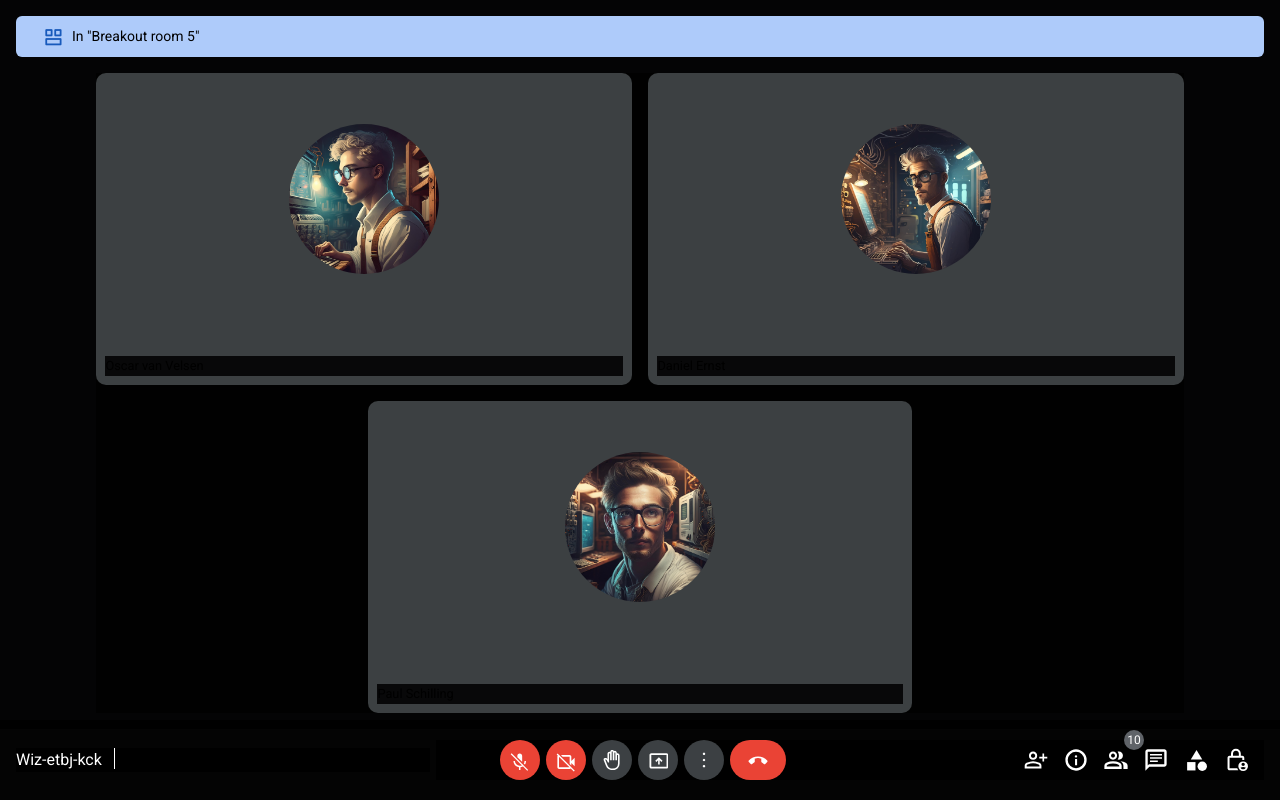
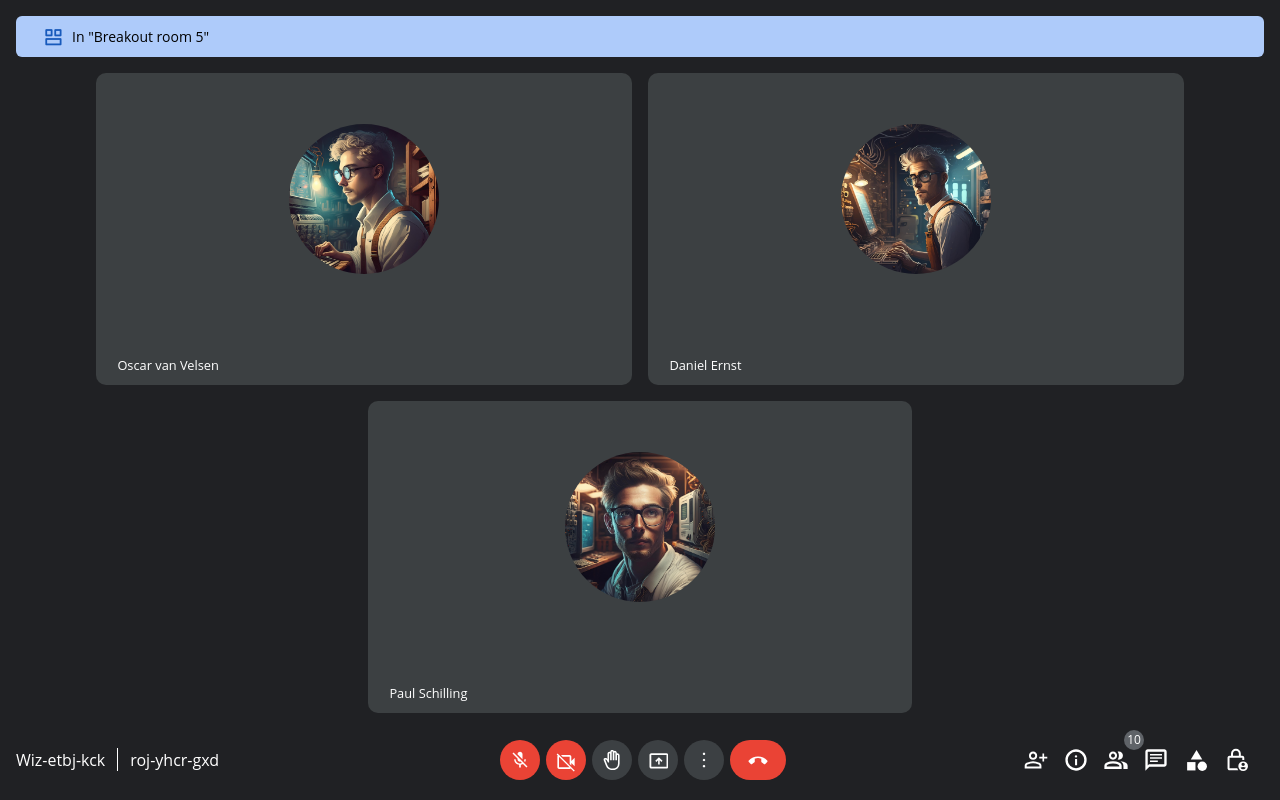
Before and after one commit to Dutch-TS-Dev/Google-meets, a Next.js app: page / in a window 1280 px wide. Built offline with nearby package versions, Linux system fonts and the light colour scheme.

Commit message:
css updates

```diff
--- a/app/components/BottomBar.jsx
+++ b/app/components/BottomBar.jsx
@@ -1,9 +1,14 @@
+"use client";
+
+import { useState } from "react";
 import ButtonRight from "./BottomBar/ButtonsRight";
 import MetaData from "./BottomBar/MetaData";
 
 import("./Buttons.css");
 
 export default function BottomBar() {
+  const [microActive, setMicroActive] = useState(false);
+
   return (
     <div
       id="control-bar"
@@ -11,10 +16,45 @@ export default function BottomBar() {
     >
       <MetaData />
       <div id="control-middle">
-        <button id="mic" onclick="checkMute()">
-          <svg width="24" height="24" viewBox="0 0 48 48" fill="white">
-            <path d="m35.65 30.25-2.7-2.65q.95-1.2 1.375-2.7.425-1.5.425-3.2h3.65q0 2.3-.725 4.525-.725 2.225-2.025 4.025ZM28.9 23.6 17.65 12.35V8.3q.25-1.95 1.875-3.375T23.3 3.5q2.45 0 4.175 1.7Q29.2 6.9 29.2 9.35V21.7q0 .35-.075.975t-.225.925Zm-7.4 19.7v-6.9q-5.7-.6-9.5-4.775Q8.2 27.45 8.2 21.7h3.65q0 4.75 3.35 7.975 3.35 3.225 8.1 3.225 2.15 0 4.025-.725Q29.2 31.45 30.8 30.2l2.6 2.6q-1.7 1.55-3.775 2.45-2.075.9-4.525 1.15v6.9Zm19.95 1.8L1.7 5.35 3.8 3.2l39.75 39.75Z"></path>
-          </svg>
+        <button
+          className={microActive && `!bg-[#3c4043]`}
+          id="mic"
+          onclick="checkMute()"
+        >
+          <div
+            onClick={() => {
+              setMicroActive(!microActive);
+            }}
+          >
+            {microActive && (
+              <svg
+                focusable="false"
+                width="24"
+                height="24"
+                viewBox="0 0 24 24"
+                class="Hdh4hc cIGbvc NMm5M"
+                fill="white"
+              >
+                <path d="M12 14c1.66 0 3-1.34 3-3V5c0-1.66-1.34-3-3-3S9 3.34 9 5v6c0 1.66 1.34 3 3 3z"></path>
+                <path d="M17 11c0 2.76-2.24 5-5 5s-5-2.24-5-5H5c0 3.53 2.61 6.43 6 6.92V21h2v-3.08c3.39-.49 6-3.39 6-6.92h-2z"></path>
+              </svg>
+            )}
+
+            {!microActive && (
+              <svg
+                xmlns="http://www.w3.org/2000/svg"
+                width="24px"
+                height="24px"
+                viewBox="0 0 24 24"
+                fill="white"
+                class="Hdh4hc cIGbvc"
+              >
+                <path d="M0 0h24v24H0zm0 0h24v24H0z" fill="none"></path>
+                <path d="M19 11h-1.7c0 .74-.16 1.43-.43 2.05l1.23 1.23c.56-.98.9-2.09.9-3.28zm-4.02.17c0-.06.02-.11.02-.17V5c0-1.66-1.34-3-3-3S9 3.34 9 5v.18l5.98 5.99zM4.27 3L3 4.27l6.01 6.01V11c0 1.66 1.33 3 2.99 3 .22 0 .44-.03.65-.08l1.66 1.66c-.71.33-1.5.52-2.31.52-2.76 0-5.3-2.1-5.3-5.1H5c0 3.41 2.72 6.23 6 6.72V21h2v-3.28c.91-.13 1.77-.45 2.54-.9L19.73 21 21 19.73 4.27 3z"></path>
+              </svg>
+            )}
+          </div>
+
           <div className="hint">lorem (Strg + D)</div>
         </button>
         <button id="cam" className="" onclick="checkCam()">
--- a/app/components/BottomBar/MetaData.jsx
+++ b/app/components/BottomBar/MetaData.jsx
@@ -1,8 +1,8 @@
 export default function MetaData() {
-    return (
-        <div id="control-left">
-            <span id="time">Wiz-etbj-kck</span>
-            <span></span>
-        </div>
-    );
+  return (
+    <div id="control-left">
+      <span id="time">Wiz-etbj-kck</span>
+      <span>roj-yhcr-gxd</span>
+    </div>
+  );
 }
--- a/app/components/Buttons.css
+++ b/app/components/Buttons.css
@@ -1,12 +1,4 @@
-@import url('https://fonts.googleapis.com/css2?family=Roboto:wght@400;500;700&display=swap');
-
-* {
-  box-sizing: border-box;
-  background-color: rgba(0,0,0,.87);
-  margin: 0px;
-  font-family: 'Roboto', sans-serif;
-  /* border: 1px gold solid; */
-}
+@import url("https://fonts.googleapis.com/css2?family=Roboto:wght@400;500;700&display=swap");
 
 #participants {
   height: calc(100vh - 80px);
@@ -47,7 +39,7 @@
       position: absolute;
       top: 12px;
       right: 12px;
-      svg{
+      svg {
         height: 18px;
         border-radius: 50%;
       }
@@ -69,7 +61,8 @@
         border-style: none;
         padding: 6px;
         cursor: pointer;
-        &:nth-child(2), &:nth-child(3) {
+        &:nth-child(2),
+        &:nth-child(3) {
           cursor: default;
         }
         svg {
@@ -86,10 +79,10 @@
         background-color: rgba(32, 33, 36, 0.6);
       }
       &:hover button svg {
-        opacity: 1
+        opacity: 1;
       }
     }
-    &:hover #tools{
+    &:hover #tools {
       display: inline;
     }
     .hint {
@@ -98,7 +91,7 @@
       left: 50%;
       transform: translatex(-50%);
       top: 42px;
-      background-color: rgb(60,64,67);
+      background-color: rgb(60, 64, 67);
       font-size: 12px;
       padding: 4px 8px;
       border-radius: 4px;
@@ -107,7 +100,7 @@
       display: none;
       margin-top: spx;
     }
-    button:hover >.hint {
+    button:hover > .hint {
       display: inline;
     }
     &.one {
@@ -129,7 +122,7 @@
       display: flex;
       justify-content: center;
       align-items: center;
-      background-color: rgb(60,64,67);
+      background-color: rgb(60, 64, 67);
       border-radius: 8px;
       width: 100%;
       position: relative;
@@ -169,7 +162,7 @@
             left: 50%;
             transform: translatex(-50%);
             top: 42px;
-            background-color: rgb(60,64,67);
+            background-color: rgb(60, 64, 67);
             font-size: 12px;
             padding: 4px 8px;
             border-radius: 4px;
@@ -179,46 +172,46 @@
             margin-top: spx;
           }
         }
-        button:hover >.hint {
+        button:hover > .hint {
           display: inline;
         }
         &:hover {
           background-color: rgba(32, 33, 36, 0.6);
         }
         &:hover button svg {
-          opacity: 1
+          opacity: 1;
         }
       }
-      &:hover #tools{
+      &:hover #tools {
         display: block;
       }
       .mute-icon {
         padding: 4px;
         position: absolute;
         border-radius: 50%;
-        background-color: rgb(32,36,36,0.3);
+        background-color: rgb(32, 36, 36, 0.3);
         top: 8px;
         right: 6px;
         svg {
           height: 16px;
-          background-color: rgb(32,36,36,0.3);
+          background-color: rgb(32, 36, 36, 0.3);
         }
       }
       .cancel-icon {
         padding: 4px;
         position: absolute;
         border-radius: 50%;
-        background-color: rgb(32,36,36,0.3);
+        background-color: rgb(32, 36, 36, 0.3);
         top: 8px;
         left: 6px;
         cursor: pointer;
-        &:hover svg{
+        &:hover svg {
           opacity: 1;
         }
         svg {
           opacity: 0.7;
           height: 16px;
-          background-color: rgb(32,36,36,0.3);
+          background-color: rgb(32, 36, 36, 0.3);
         }
       }
       .name {
@@ -272,21 +265,21 @@
         }
       }
       &.longer-4-3.last-4-3 {
-        transform: translatex(16.4vw)
+        transform: translatex(16.4vw);
       }
       &.longer-4-3.last-second-4-3 {
-        transform: translatex(8.2vw)
+        transform: translatex(8.2vw);
       }
       &.longer-4-2 {
         grid-column: span 2;
-        &>img {
+        & > img {
           max-width: 60px;
         }
       }
       &.longer-4-1 {
         width: 250% !important;
         transform: translatex(calc(30% + 16px));
-        &>img {
+        & > img {
           max-width: 60px;
         }
       }
@@ -371,12 +364,12 @@
   }
 }
 @media screen and (max-width: 900px) {
-  #participants{
+  #participants {
     height: calc(100vh - 80px);
     display: flex;
     flex-direction: column;
     padding: 16px 16px 0px 16px;
-    #host{
+    #host {
       height: 78%;
       width: 100%;
       #host-name.multiple {
@@ -455,7 +448,7 @@
         padding-top: 2px;
         padding-right: 12px;
         margin-right: 12px;
-        border-right: solid 0.75px
+        border-right: solid 0.75px;
       }
     }
   }
@@ -471,7 +464,7 @@
       margin: auto 3px;
       border-radius: 50%;
       border-style: none;
-      background-color: rgb(60,64,67);
+      background-color: rgb(60, 64, 67);
       vertical-align: middle;
       cursor: pointer;
       &:hover {
@@ -493,27 +486,29 @@
       border-radius: 100px;
       background-color: rgb(234, 67, 53);
     }
-    button#mic, button#cam{
+    button#mic,
+    button#cam {
       background-color: rgb(234, 67, 53);
       & > svg {
         transform: translatey(2px);
       }
       .turn-on {
-        background-color: rgb(60,64,67);
+        background-color: rgb(60, 64, 67);
       }
     }
     input {
       display: none;
       &:checked + button {
         & > .turn-on {
-          display: none
+          display: none;
         }
         & > .turn-off {
           display: block !important;
         }
       }
-      &:checked + button#mic ,&:checked + button#cam{
-        background-color: rgb(60,64,67);
+      &:checked + button#mic,
+      &:checked + button#cam {
+        background-color: rgb(60, 64, 67);
       }
     }
     .hint {
@@ -522,7 +517,7 @@
       top: -30px;
       right: 50%;
       transform: translatex(50%);
-      background-color: rgb(60,64,67);
+      background-color: rgb(60, 64, 67);
       font-size: 12px;
       padding: 4px 8px;
       border-radius: 4px;
@@ -548,11 +543,11 @@
       height: 24px;
       input {
         color: black;
-          border-style: solid 1px rgb(60,64,27);
+        border-style: solid 1px rgb(60, 64, 27);
         background-color: white;
         text-align: center !important;
       }
-        p{
+      p {
         background-color: white;
         text-align: center !important;
       }
@@ -568,7 +563,7 @@
       vertical-align: middle;
       cursor: pointer;
       &:hover {
-        background-color: rgb(30,30,30);
+        background-color: rgb(30, 30, 30);
         .hint {
           display: inline;
         }
@@ -584,7 +579,7 @@
         top: -30px;
         right: 50%;
         transform: translatex(50%);
-        background-color: rgb(60,64,67);
+        background-color: rgb(60, 64, 67);
         font-size: 12px;
         padding: 4px 8px;
         border-radius: 4px;
--- a/app/components/Users.jsx
+++ b/app/components/Users.jsx
@@ -1,21 +1,16 @@
 //   Paul
-import users from "../users.json"
-import ".//users.css"
+import users from "../users.json";
+import "./users.css";
 
 export default function Users() {
-
-
   return (
-        <>
     <div className="profileCard-wrapper-1">
       {users.map((user) => (
         <div key={user.id} className="profileCard">
-                        {/* <UserIcon /> */}
           <img src={user.avatar} alt={user.name} />
-                        <h4>{user.name}</h4>
+          <h4 className="pl-3 text-white">{user.name}</h4>
         </div>
       ))}
     </div>
-        </>
   );
 }
--- a/app/page.jsx
+++ b/app/page.jsx
@@ -6,7 +6,7 @@ import ButtonsRight from "./components/BottomBar/ButtonsRight";
 
 export default function Home() {
   return (
-    <main className="flex flex-col p-[16px] ">
+    <main className="flex flex-col p-[16px]">
       <UpperBar />
 
       <Users />
```
Also changed, not shown: public/micro.svg (added). Lines whose indentation alone changed are shown as unchanged.
